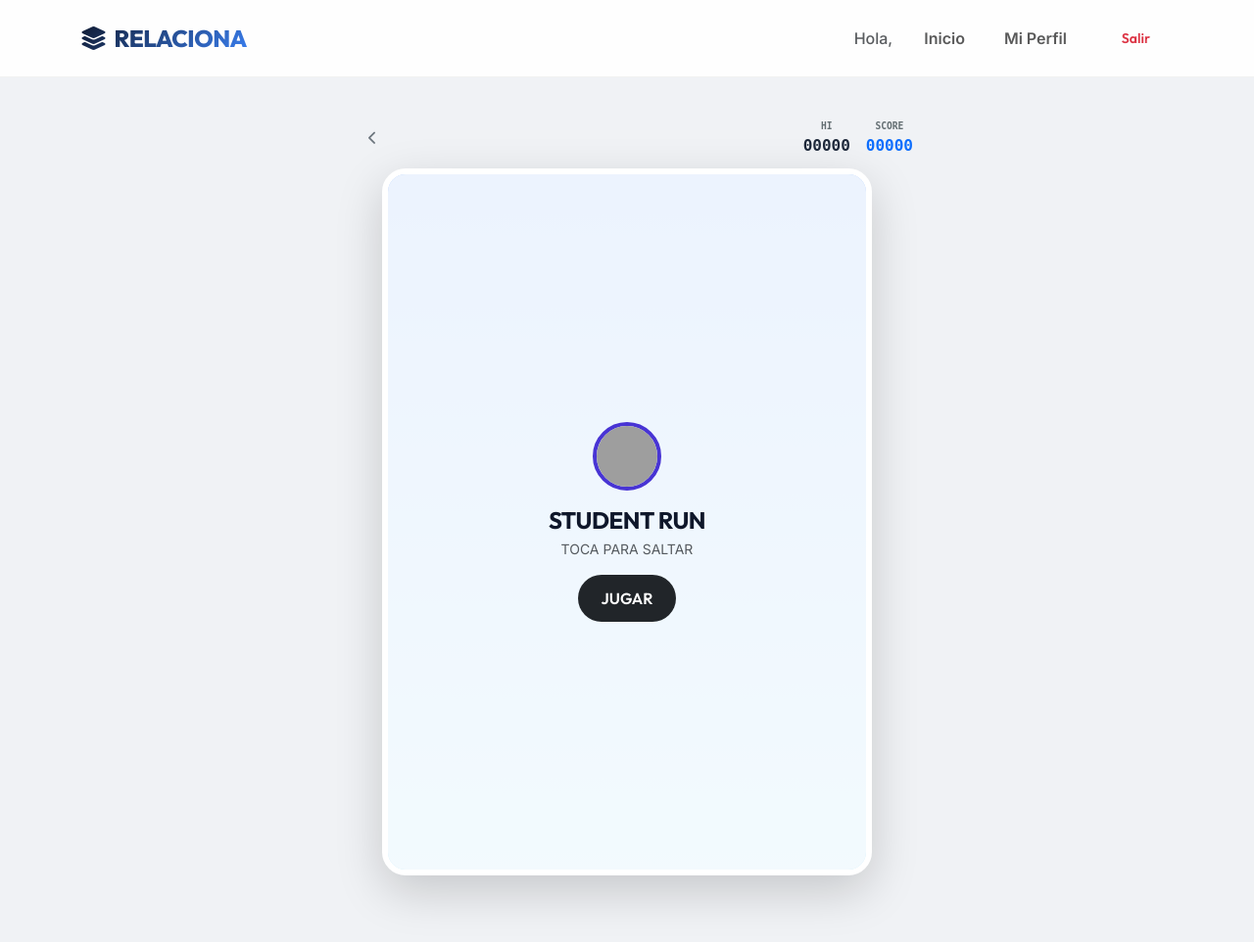
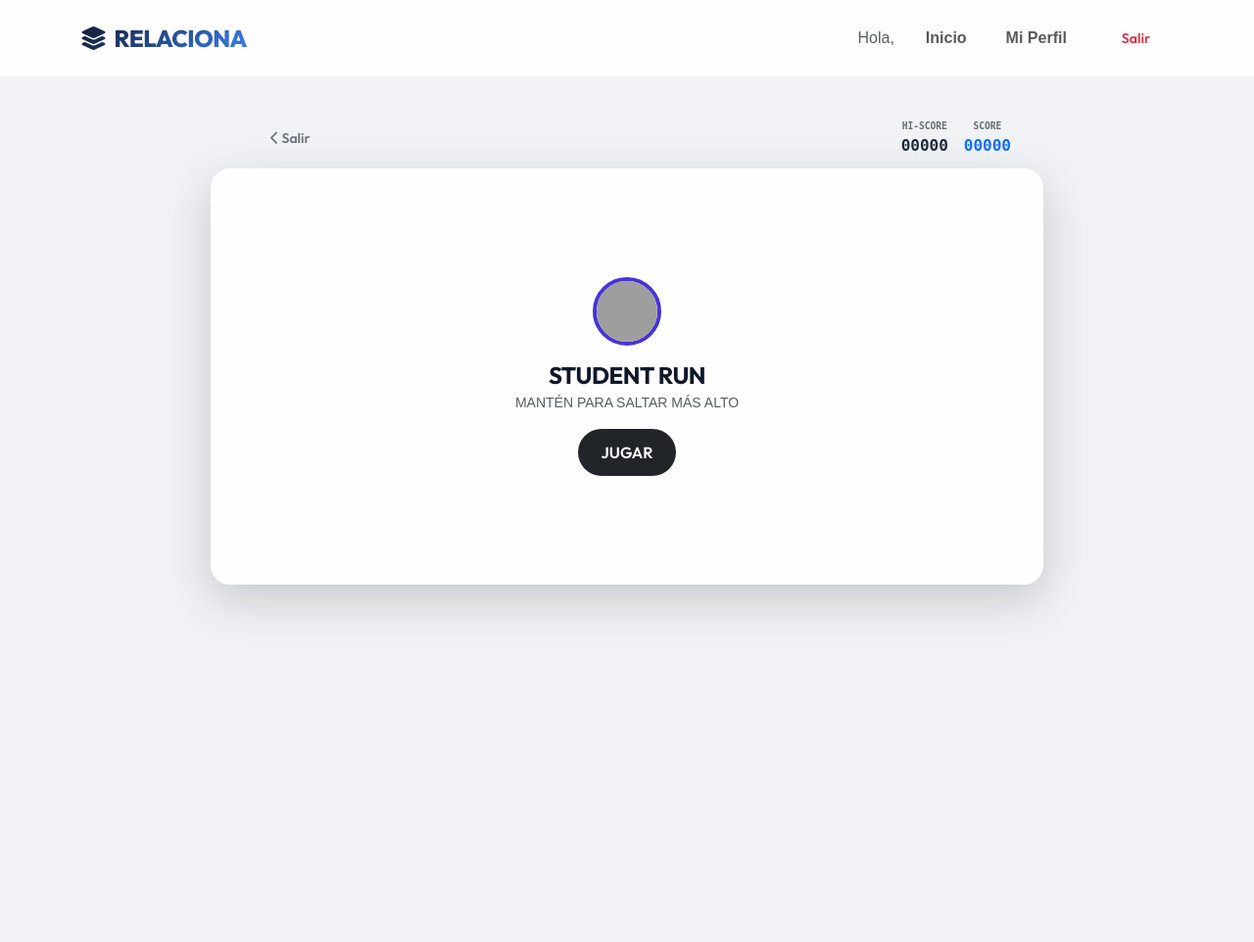
Before and after one commit to dgarridor05/AplicacionPracticas, a Django app: page /minijuegos/dino-reto/ in a window 1280 px wide. Shown: the top 962 px of the page at 98% size. Run offline with Django 5.2, Linux system fonts and the light colour scheme; a user stored in the database is signed in; data comes from the database, SQL or seed files in the repository; grey boxes are pictures that could not be loaded.

Commit message:
mejora dino_game 8.0

```diff
--- a/minigames/templates/minigames/dino_game.html
+++ b/minigames/templates/minigames/dino_game.html
@@ -3,12 +3,12 @@
 
 {% block content %}
 <div class="container-fluid py-2 py-md-3 text-center game-main-container">
-    <div class="d-flex justify-content-between align-items-center mb-2 px-2 mx-auto" style="max-width: 600px; width: 100%;">
+    <div class="d-flex justify-content-between align-items-center mb-2 px-2 mx-auto header-controls">
         <a href="{% url 'student_home' %}" class="btn btn-sm btn-outline-secondary border-0">
-            <i class="fas fa-chevron-left"></i>
+            <i class="fas fa-chevron-left"></i> <span class="d-none d-md-inline">Salir</span>
         </a>
         <div class="game-stats d-flex gap-3">
-            <div class="stat-item"><small>HI</small> <span id="highScore">00000</span></div>
+            <div class="stat-item"><small>HI-SCORE</small> <span id="highScore">00000</span></div>
             <div class="stat-item text-primary"><small>SCORE</small> <span id="currentScore">00000</span></div>
         </div>
     </div>
@@ -26,7 +26,7 @@
                     {% endif %}
                 </div>
                 <h2 class="fw-bold mb-1 fs-4">STUDENT RUN</h2>
-                <p class="text-muted small mb-3">TOCA PARA SALTAR</p>
+                <p class="text-muted small mb-3">MANTÉN PARA SALTAR MÁS ALTO</p>
                 <button id="startBtn" class="btn btn-dark rounded-pill px-4">JUGAR</button>
             </div>
 
@@ -43,56 +43,41 @@
 
 <style>
     :root { --game-bg: #f8f9fa; }
+    body { overflow: hidden; position: fixed; width: 100%; background-color: #f0f2f5; font-family: sans-serif; }
 
-    body {
-        overflow: hidden;
-        position: fixed;
-        width: 100%;
-        background-color: #f0f2f5;
-    }
-
-    .game-main-container {
-        height: 100vh;
-        display: flex;
-        flex-direction: column;
-        justify-content: flex-start;
-    }
+    .header-controls { max-width: 800px; width: 100%; }
 
     .game-wrapper {
         position: relative;
-        width: 95%;
-        max-width: 500px; /* Ancho más controlado para móviles */
-        aspect-ratio: 9 / 13; /* Proporción ideal para ver todo y tener zona de toque */
         margin: 0 auto;
         background: var(--game-bg);
-        border-radius: 24px;
+        border-radius: 20px;
         overflow: hidden;
-        border: 6px solid white;
+        border: 5px solid white;
         touch-action: none;
-        -webkit-user-select: none;
         user-select: none;
     }
 
-    #gameCanvas {
-        width: 100% !important;
-        height: 100% !important;
-        display: block;
-        background: linear-gradient(to bottom, #a1c4fd 0%, #c2e9fb 100%); /* Cielo inicial */
+    /* FORMATO MÓVIL (Por defecto) */
+    @media (max-width: 767px) {
+        .game-wrapper { width: 92%; aspect-ratio: 9 / 14; max-width: 400px; }
     }
+
+    /* FORMATO ORDENADOR */
+    @media (min-width: 768px) {
+        .game-wrapper { width: 100%; max-width: 850px; aspect-ratio: 2 / 1; }
+    }
+
+    #gameCanvas { width: 100% !important; height: 100% !important; display: block; }
 
     .game-overlay {
         position: absolute; top: 0; left: 0; width: 100%; height: 100%;
         display: flex; align-items: center; justify-content: center;
-        background: rgba(255,255,255,0.8); transition: 0.3s;
-        z-index: 10;
+        background: rgba(255,255,255,0.85); z-index: 10;
     }
 
-    .avatar-preview img {
-        width: 70px; height: 70px; border-radius: 50%;
-        border: 4px solid #4834d4; object-fit: cover;
-    }
-
-    .stat-item { font-family: 'monospace'; font-weight: bold; font-size: 1rem; }
+    .avatar-preview img { width: 70px; height: 70px; border-radius: 50%; border: 4px solid #4834d4; object-fit: cover; }
+    .stat-item { font-family: monospace; font-weight: bold; }
     .stat-item small { font-size: 0.6rem; color: #636e72; display: block; }
 </style>
 
@@ -104,27 +89,17 @@ class Game {
         this.img = document.getElementById('playerImg');
         this.wrapper = document.getElementById('gameWrapper');
 
-        // Resolución interna fija para consistencia
-        this.canvas.width = 450;
-        this.canvas.height = 650;
+        this.isMobile = window.innerWidth < 768;
+        this.setResolution();
 
         this.baseSpeed = 6;
         this.speed = this.baseSpeed;
-        this.gravity = 0.8;
-        this.jumpForce = 15;
+        this.gravity = 0.7;
+        this.jumpForce = -15;
+        this.minJumpForce = -6; // Para cuando sueltas rápido
 
-        // El suelo está más arriba (30% del canvas desde abajo libre para el dedo)
-        this.groundY = this.canvas.height - 180;
-
-        this.player = {
-            x: 50, y: 0, w: 50, h: 50,
-            dy: 0, grounded: false
-        };
-
-        // Para el fondo infinito (Pasillo)
+        this.player = { x: 60, y: 0, w: 55, h: 55, dy: 0, grounded: false, jumping: false };
         this.bgX = 0;
-        this.bgSpeed = 2;
-
         this.obstacles = [];
         this.score = 0;
         this.highScore = 0;
@@ -133,19 +108,48 @@ class Game {
         this.init();
     }
 
+    setResolution() {
+        if (this.isMobile) {
+            this.canvas.width = 450;
+            this.canvas.height = 700;
+            this.groundY = this.canvas.height - 180; // Mucho espacio abajo
+        } else {
+            this.canvas.width = 900;
+            this.canvas.height = 450;
+            this.groundY = this.canvas.height - 80; // Espacio normal
+        }
+    }
+
     init() {
-        const jump = (e) => {
+        const startJump = (e) => {
             if (!this.active) return;
             if (this.player.grounded) {
-                this.player.dy = -this.jumpForce;
+                this.player.dy = this.jumpForce;
                 this.player.grounded = false;
+                this.player.jumping = true;
             }
-            if(e) e.preventDefault();
+            if(e.cancelable) e.preventDefault();
         };
 
-        this.wrapper.addEventListener('touchstart', jump, { passive: false });
-        this.wrapper.addEventListener('mousedown', jump);
-        window.addEventListener('keydown', (e) => { if(e.code === 'Space') jump(); });
+        const endJump = () => {
+            // Si soltamos y aún estamos subiendo rápido, cortamos el impulso
+            if (this.player.jumping && this.player.dy < this.minJumpForce) {
+                this.player.dy = this.minJumpForce;
+                this.player.jumping = false;
+            }
+        };
+
+        this.wrapper.addEventListener('touchstart', startJump, { passive: false });
+        this.wrapper.addEventListener('touchend', endJump);
+        this.wrapper.addEventListener('mousedown', startJump);
+        window.addEventListener('mouseup', endJump);
+
+        window.addEventListener('keydown', (e) => {
+            if(e.code === 'Space') { startJump(e); }
+        });
+        window.addEventListener('keyup', (e) => {
+            if(e.code === 'Space') endJump();
+        });
 
         document.getElementById('startBtn').onclick = () => this.start();
         document.getElementById('restartBtn').onclick = () => this.start();
@@ -158,43 +162,39 @@ class Game {
         this.obstacles = [];
         this.player.y = this.groundY - this.player.h;
         this.player.dy = 0;
-
-        document.getElementById('overlay').style.opacity = '0';
-        setTimeout(() => {
-            if(this.active) document.getElementById('overlay').style.visibility = 'hidden';
-        }, 300);
+        document.getElementById('overlay').style.display = 'none';
         document.getElementById('start-screen').style.display = 'none';
         document.getElementById('game-over-screen').style.display = 'none';
         this.loop();
     }
 
     drawBackground() {
-        // Dibujamos "ventanas" o "puertas" que se mueven
-        this.bgX -= this.speed * 0.5; // Se mueve más lento que los obstáculos
-        if (this.bgX <= -200) this.bgX = 0;
+        this.bgX -= this.speed * 0.4;
+        if (this.bgX <= -300) this.bgX = 0;
 
-        this.ctx.fillStyle = '#e1e8ed'; // Pared del pasillo
+        // Pared
+        this.ctx.fillStyle = '#f1f2f6';
         this.ctx.fillRect(0, 0, this.canvas.width, this.groundY);
 
-        for (let i = 0; i < 5; i++) {
-            // Ventanas
-            this.ctx.fillStyle = '#ffffff';
-            this.ctx.fillRect(this.bgX + (i * 200), 100, 80, 120);
-            // Detalles de la ventana
-            this.ctx.strokeStyle = '#b2bec3';
-            this.ctx.strokeRect(this.bgX + (i * 200), 100, 80, 120);
+        // Decoración de pasillo (Puertas)
+        for (let i = 0; i < 6; i++) {
+            let xPos = this.bgX + (i * 300);
+            this.ctx.fillStyle = '#dfe4ea';
+            this.ctx.fillRect(xPos, this.groundY - 180, 70, 180); // Puerta
+            this.ctx.fillStyle = '#ced6e0';
+            this.ctx.fillRect(xPos + 55, this.groundY - 100, 8, 8); // Pomo
         }
 
-        // Suelo (Pasillo)
-        this.ctx.fillStyle = '#dfe6e9';
+        // Suelo
+        this.ctx.fillStyle = '#747d8c'; // Color cemento/clase
         this.ctx.fillRect(0, this.groundY, this.canvas.width, this.canvas.height - this.groundY);
-        this.ctx.fillStyle = '#b2bec3';
+        this.ctx.fillStyle = '#2f3542';
         this.ctx.fillRect(0, this.groundY, this.canvas.width, 4);
     }
 
     update() {
         this.score += 0.1;
-        this.speed = this.baseSpeed + (this.score / 50);
+        this.speed = this.baseSpeed + (this.score / 60);
         document.getElementById('currentScore').innerText = Math.floor(this.score).toString().padStart(5, '0');
 
         this.player.dy += this.gravity;
@@ -204,55 +204,54 @@ class Game {
             this.player.y = this.groundY - this.player.h;
             this.player.dy = 0;
             this.player.grounded = true;
+            this.player.jumping = false;
         }
 
-        // Generar obstáculos
-        if (this.obstacles.length === 0 || (this.canvas.width - this.obstacles[this.obstacles.length-1].x) > 300) {
-            if (Math.random() < 0.05) {
+        // Obstáculos
+        let spawnRate = this.isMobile ? 0.04 : 0.03;
+        let gap = this.isMobile ? 350 : 450;
+
+        if (this.obstacles.length === 0 || (this.canvas.width - this.obstacles[this.obstacles.length-1].x) > gap) {
+            if (Math.random() < spawnRate) {
                 this.obstacles.push({
                     x: this.canvas.width,
                     y: this.groundY - 45,
                     w: 40, h: 40,
-                    icon: ['📚', '🎒', '🧪', '📐'][Math.floor(Math.random()*4)]
+                    icon: ['📚', '🎒', '📝', '🎓'][Math.floor(Math.random()*4)]
                 });
             }
         }
 
         this.obstacles.forEach((obs, i) => {
             obs.x -= this.speed;
-
-            // Colisión ajustada
-            if (this.player.x < obs.x + obs.w - 10 &&
-                this.player.x + this.player.w - 10 > obs.x &&
-                this.player.y < obs.y + obs.h - 10 &&
-                this.player.y + this.player.h - 10 > obs.y) {
-                this.gameOver();
-            }
-
+            // Colisión circular básica
+            let dx = (this.player.x + 27) - (obs.x + 20);
+            let dy = (this.player.y + 27) - (obs.y + 20);
+            let distance = Math.sqrt(dx * dx + dy * dy);
+            if (distance < 35) this.gameOver();
             if (obs.x < -50) this.obstacles.splice(i, 1);
         });
     }
 
     draw() {
         this.ctx.clearRect(0, 0, this.canvas.width, this.canvas.height);
-
         this.drawBackground();
 
-        // Jugador
+        // Personaje
         this.ctx.save();
         this.ctx.beginPath();
-        this.ctx.arc(this.player.x + 25, this.player.y + 25, 25, 0, Math.PI*2);
+        this.ctx.arc(this.player.x + 27, this.player.y + 27, 27, 0, Math.PI*2);
         this.ctx.clip();
         if (this.img && this.img.complete) {
-            this.ctx.drawImage(this.img, this.player.x, this.player.y, 50, 50);
+            this.ctx.drawImage(this.img, this.player.x, this.player.y, 55, 55);
         }
         this.ctx.restore();
         this.ctx.strokeStyle = '#4834d4';
         this.ctx.lineWidth = 3;
         this.ctx.stroke();
 
-        // Obstáculos
-        this.ctx.font = '30px Arial';
+        // Iconos
+        this.ctx.font = '32px Arial';
         this.obstacles.forEach(obs => {
             this.ctx.fillText(obs.icon, obs.x, obs.y + 32);
         });
@@ -263,10 +262,7 @@ class Game {
         if (this.score > this.highScore) this.highScore = this.score;
         document.getElementById('highScore').innerText = Math.floor(this.highScore).toString().padStart(5, '0');
         document.getElementById('finalScoreText').innerText = `PUNTUACIÓN: ${Math.floor(this.score)}`;
-
-        const overlay = document.getElementById('overlay');
-        overlay.style.visibility = 'visible';
-        overlay.style.opacity = '1';
+        document.getElementById('overlay').style.display = 'flex';
         document.getElementById('game-over-screen').style.display = 'block';
     }
 
@@ -278,6 +274,7 @@ class Game {
     }
 }
 
-const game = new Game();
+// Iniciar
+window.onload = () => { new Game(); };
 </script>
 {% endblock %}
```
